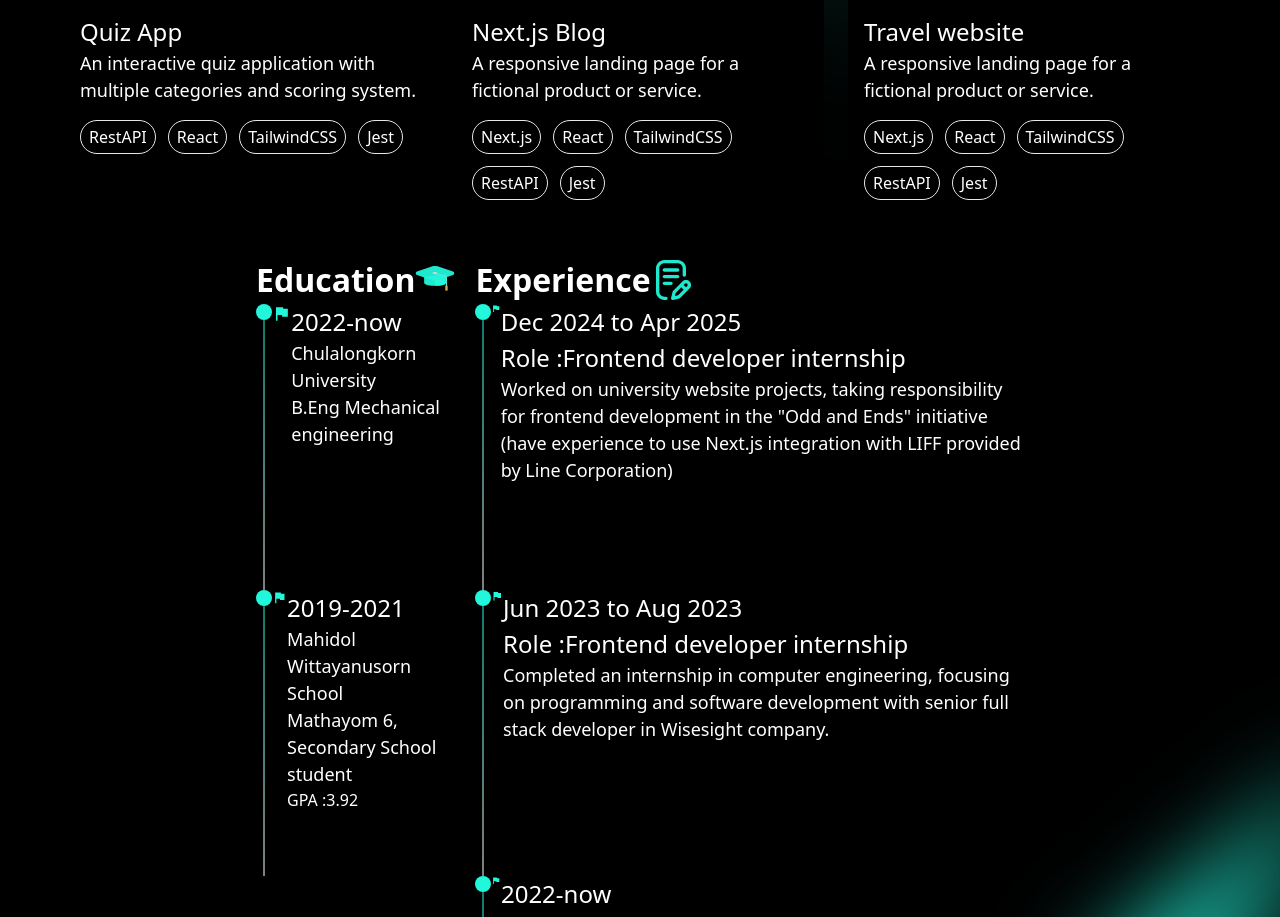
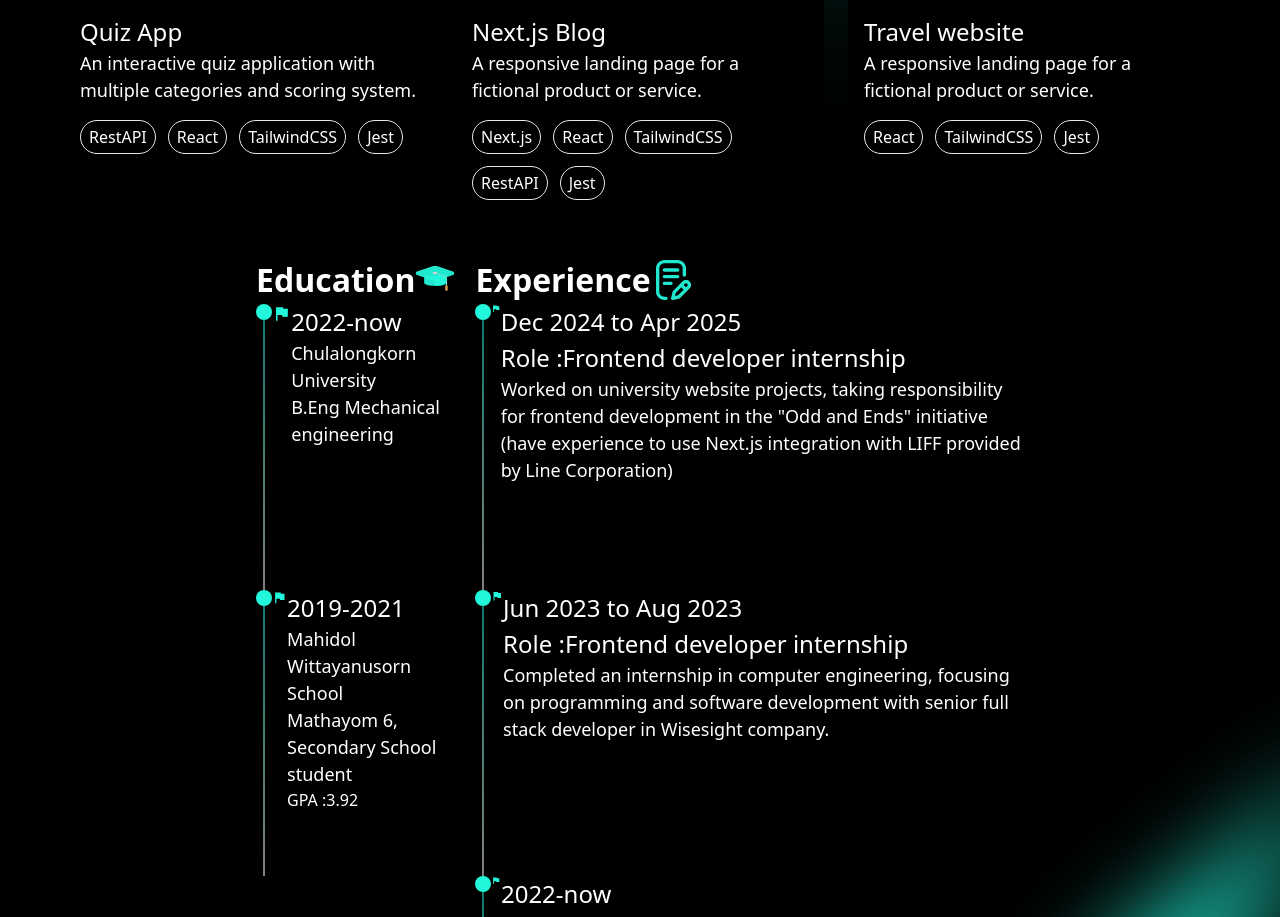
Before and after one commit to future-fwp/portfolio-frontend-website, a React (Vite) app: page / in a window 1280 px wide. Shown: the part 2124-3041 px from the top of the page. Built offline with nearby package versions, Linux system fonts and the light colour scheme.

Commit message:
update data

```diff
--- a/src/libs/data.ts
+++ b/src/libs/data.ts
@@ -133,7 +133,7 @@ export const projects = [
 	{
 		project: "Travel website",
 		description: "A responsive landing page for a fictional product or service.",
-		techStack: ["Next.js", "React", "TailwindCSS", "RestAPI", "Jest"],
+		techStack: [ "React", "TailwindCSS",  "Jest"],
 		link: [
 			"https://travel-website-a3bfc0.netlify.app/",
 			"https://github.com/future-fwp/travel-website?tab=readme-ov-file",
```
